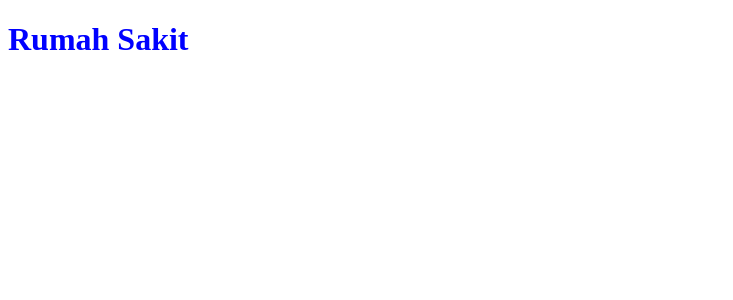
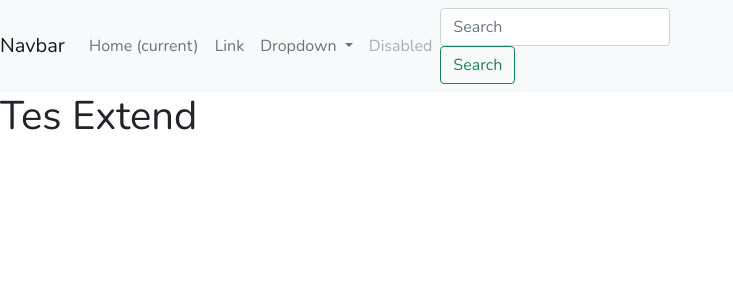
Before and after one commit to SIPANCO-RPL/django-sipanco, a Django app: page /rumah-sakit/ in a window 1280 px wide. Shown: the top 300 px of the page, without its empty margins (0-733 px from the left). Run offline with Django 3.2, Linux system fonts and the light colour scheme.

Commit message:
before conflict

```diff
--- a/app/auth/urls.py
+++ b/app/auth/urls.py
@@ -4,5 +4,5 @@ from .controller import *
 app_name = 'auth'
 
 urlpatterns = [
-    path('/', index, name='index'),
+    path('', index, name='index'),
 ]
--- a/app/rumah_sakit/urls.py
+++ b/app/rumah_sakit/urls.py
@@ -4,6 +4,6 @@ from .controller import *
 app_name = 'rumah_sakit'
 
 urlpatterns = [
-    path('/', lihat_rumah_sakit, name='lihat_rumah_sakit'),
-    path('/create', lihat_rumah_sakit, name='lihat_rumah_sakit'),
+    path('', lihat_rumah_sakit, name='lihat_rumah_sakit'),
+    path('create', lihat_rumah_sakit, name='lihat_rumah_sakit'),
 ]
--- a/app/urls.py
+++ b/app/urls.py
@@ -5,5 +5,5 @@ app_name = 'app'
 
 urlpatterns = [
     path('', include('app.auth.urls', namespace='auth')),
-    path('rumah-sakit', include('app.rumah_sakit.urls', namespace='rumah_sakit')),
+    path('rumah-sakit/', include('app.rumah_sakit.urls', namespace='rumah_sakit')),
 ]
--- /dev/null
+++ b/static/css/globals.css
@@ -0,0 +1,7 @@
+@import url("https://fonts.googleapis.com/css2?family=Nunito:ital,wght@0,200;0,300;0,400;0,600;0,700;0,800;0,900;1,200;1,300;1,400;1,600;1,700;1,800;1,900&display=swap");
+
+html,
+body {
+  font-family: Nunito, -apple-system, BlinkMacSystemFont, Segoe UI, Roboto, Oxygen,
+    Ubuntu, Cantarell, Fira Sans, Droid Sans, Helvetica Neue, sans-serif;
+}
--- /dev/null
+++ b/templates/common/base.html
@@ -0,0 +1,72 @@
+<!DOCTYPE html>
+{% load static %}
+<html lang="en">
+
+<head>
+    <meta charset="UTF-8">
+    <meta http-equiv="X-UA-Compatible" content="IE=edge">
+    <meta name="viewport" content="width=device-width, initial-scale=1.0">
+    <title>{% block title %} SIPANCO {% endblock title %}</title>
+
+    <!-- CSS Bootstrap 5 -->
+    <link href="https://cdn.jsdelivr.net/npm/bootstrap@5.1.3/dist/css/bootstrap.min.css" rel="stylesheet" integrity="sha384-1BmE4kWBq78iYhFldvKuhfTAU6auU8tT94WrHftjDbrCEXSU1oBoqyl2QvZ6jIW3" crossorigin="anonymous">
+
+    <!-- Globals CSS -->
+    <link rel="stylesheet" href="{% static 'css/globals.css' %}">
+
+    <!-- Extend CSS -->
+    {% block css %}{% endblock css %}
+</head>
+
+<body>
+
+    <!-- Navbar -->
+    <nav class="navbar navbar-expand-lg navbar-light bg-light">
+        <a class="navbar-brand" href="#">Navbar</a>
+        <button class="navbar-toggler" type="button" data-toggle="collapse" data-target="#navbarSupportedContent"
+            aria-controls="navbarSupportedContent" aria-expanded="false" aria-label="Toggle navigation">
+            <span class="navbar-toggler-icon"></span>
+        </button>
+
+        <div class="collapse navbar-collapse" id="navbarSupportedContent">
+            <ul class="navbar-nav mr-auto">
+                <li class="nav-item active">
+                    <a class="nav-link" href="#">Home <span class="sr-only">(current)</span></a>
+                </li>
+                <li class="nav-item">
+                    <a class="nav-link" href="#">Link</a>
+                </li>
+                <li class="nav-item dropdown">
+                    <a class="nav-link dropdown-toggle" href="#" id="navbarDropdown" role="button"
+                        data-toggle="dropdown" aria-haspopup="true" aria-expanded="false">
+                        Dropdown
+                    </a>
+                    <div class="dropdown-menu" aria-labelledby="navbarDropdown">
+                        <a class="dropdown-item" href="#">Action</a>
+                        <a class="dropdown-item" href="#">Another action</a>
+                        <div class="dropdown-divider"></div>
+                        <a class="dropdown-item" href="#">Something else here</a>
+                    </div>
+                </li>
+                <li class="nav-item">
+                    <a class="nav-link disabled" href="#">Disabled</a>
+                </li>
+            </ul>
+            <form class="form-inline my-2 my-lg-0">
+                <input class="form-control mr-sm-2" type="search" placeholder="Search" aria-label="Search">
+                <button class="btn btn-outline-success my-2 my-sm-0" type="submit">Search</button>
+            </form>
+        </div>
+    </nav>
+
+    <!-- Body Extend Here -->
+    {% block content %}{% endblock content %}
+
+    <!-- Extend JS -->
+    {% block js %}{% endblock js %}
+
+    <!-- Bootstrap 5 JS -->
+    <script src="https://cdn.jsdelivr.net/npm/bootstrap@5.1.3/dist/js/bootstrap.bundle.min.js" integrity="sha384-ka7Sk0Gln4gmtz2MlQnikT1wXgYsOg+OMhuP+IlRH9sENBO0LRn5q+8nbTov4+1p" crossorigin="anonymous"></script>
+</body>
+
+</html>
--- a/templates/rumah_sakit.html
+++ b/templates/rumah_sakit.html
@@ -1,14 +1,8 @@
-<!DOCTYPE html>
-{% load static %}
-<html lang="en">
-<head>
-    <meta charset="UTF-8">
-    <meta http-equiv="X-UA-Compatible" content="IE=edge">
-    <meta name="viewport" content="width=device-width, initial-scale=1.0">
-    <link rel="stylesheet" href="{% static 'index.css' %}">
-    <title>Django Landing Page</title>
-</head>
-<body>
-    <h1>Rumah Sakit</h1>
-</body>
-</html>
+{% extends 'common/base.html' %}
+{% block title %} Rumah Sakit | SIPANCO {% endblock title %}
+
+{% block content %}
+    <div>
+        <h1>Tes Extend</h1>
+    </div>
+{% endblock content %}
```
Also changed, not shown: static/css/main.css (deleted).
